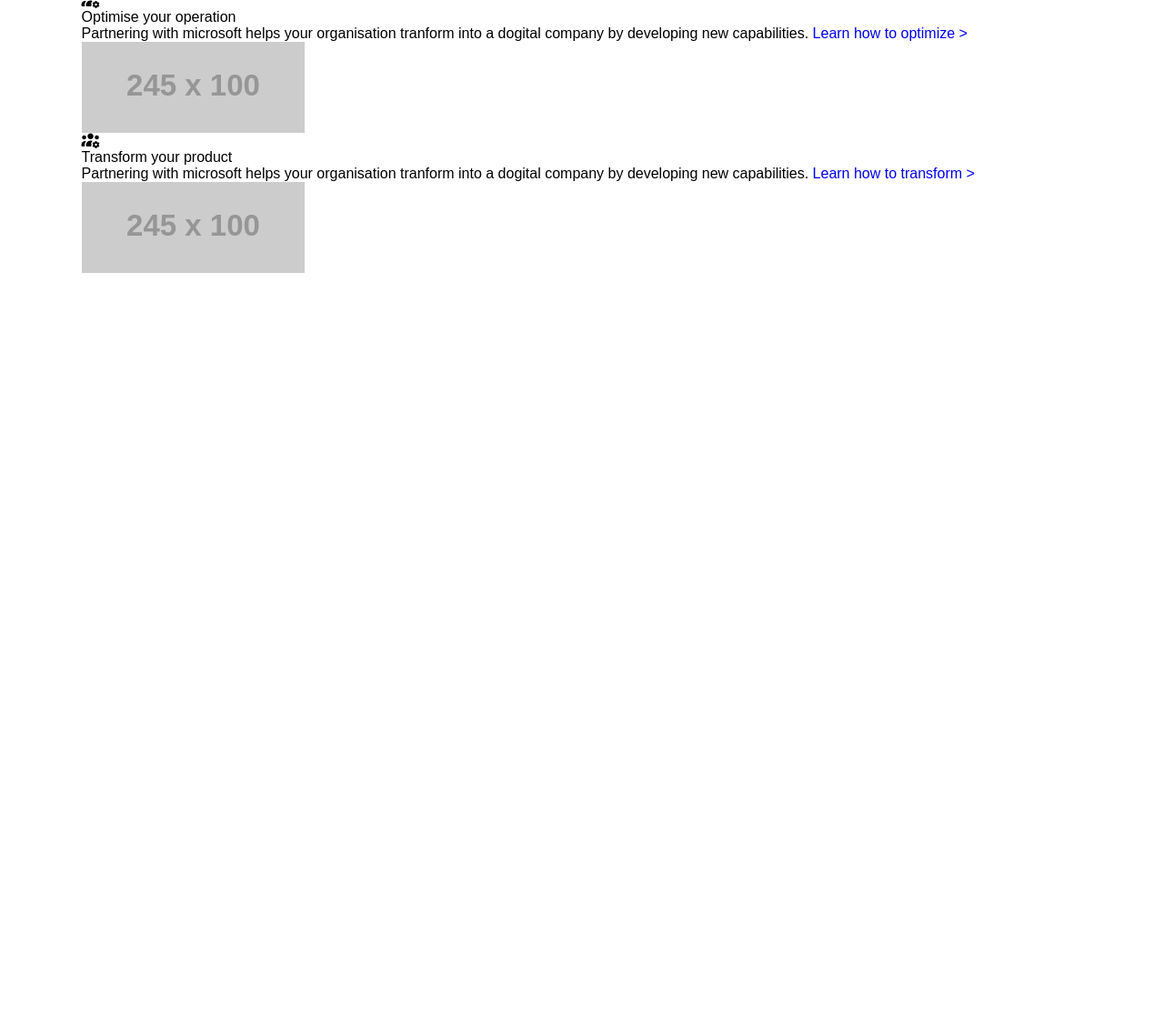
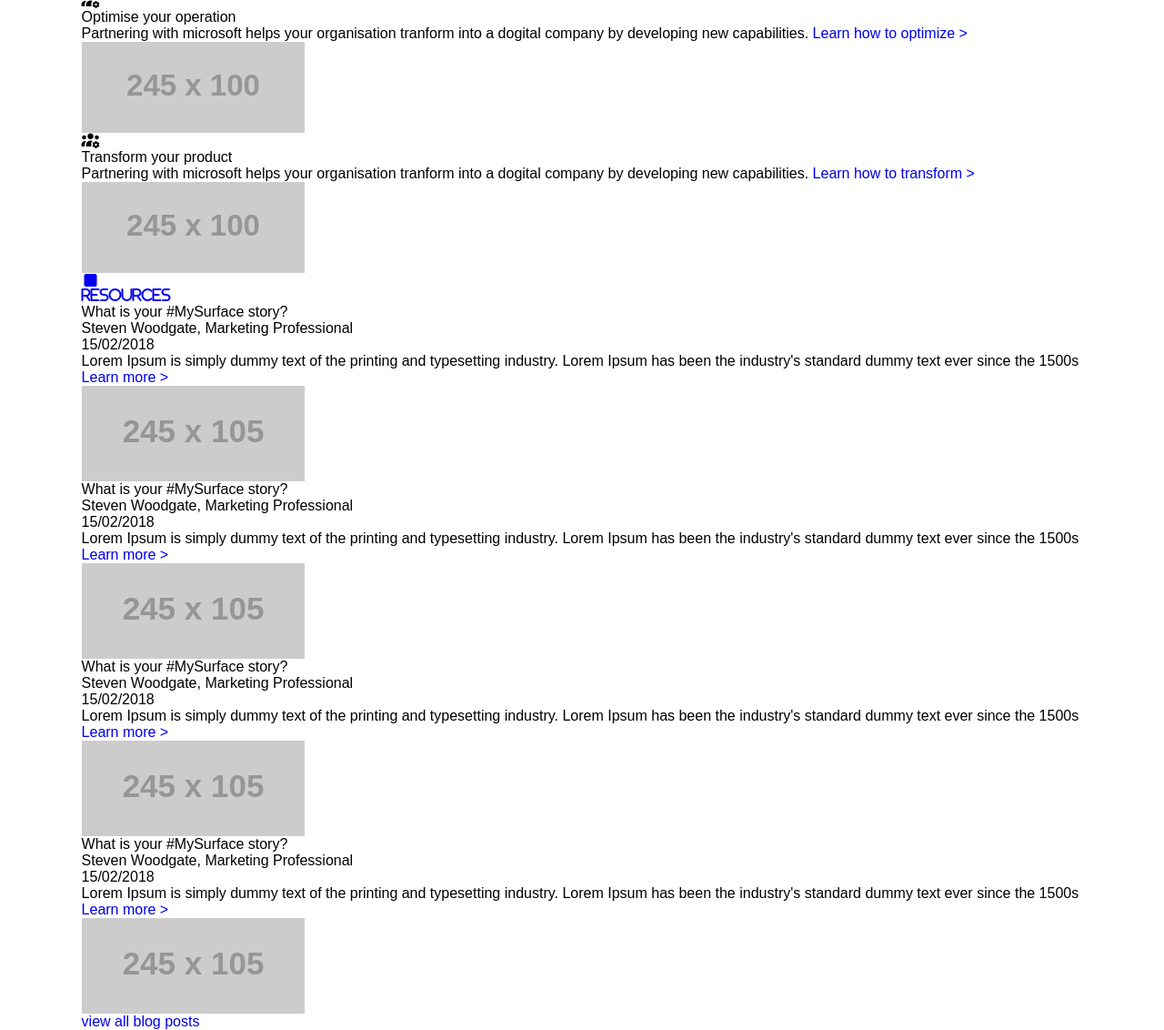
Before and after one commit to sadityaprdxn/task5, a plain HTML site: page index.html in a window 1280 px wide. Shown: the part 1593-2725 px from the top of the page at 91% size. Before the commit the page ends 1893 px from the top, so only its background shows below. Drawn offline with Linux system fonts and the light colour scheme; placeholder pictures from the web are drawn by us.

Commit message:
added resources

```diff
--- a/index.html
+++ b/index.html
@@ -250,6 +250,82 @@
       </section>
       <!-- product section end -->
 
+      <!-- resources section start -->
+      <section class="resources">
+        <div class="wrapper">
+          <a class="fa fa-square" href="#FIXME" title="Resources"> resources </a>
+          <ul class="stories">
+            <li>
+              <ul class="story">
+                <li>
+                  <h3>What is your &#35;MySurface story?</h3>
+                  <span>Steven Woodgate, Marketing Professional</span>
+                  <p>15/02/2018</p>
+                  <p>Lorem Ipsum is simply dummy text of the printing and typesetting industry. Lorem Ipsum has been the industry's standard dummy text ever since the 1500s</p>
+                  <a href="#FIXME" title="Learn more">Learn more &gt;</a>
+                </li>
+
+                <li>
+                  <figure><img src="https://via.placeholder.com/245x105" alt="Employee"></figure>
+                </li>
+              </ul>
+            </li>
+
+            <li>
+              <ul class="story">
+                <li>
+                  <h3>What is your &#35;MySurface story?</h3>
+                  <span>Steven Woodgate, Marketing Professional</span>
+                  <p>15/02/2018</p>
+                  <p>Lorem Ipsum is simply dummy text of the printing and typesetting industry. Lorem Ipsum has been the industry's standard dummy text ever since the 1500s</p>
+                  <a href="#FIXME" title="Learn more">Learn more &gt;</a>
+                </li>
+
+                <li>
+                  <figure><img src="https://via.placeholder.com/245x105" alt="Employee"></figure>
+                </li>
+              </ul>
+            </li>
+
+            <li>
+              <ul class="story">
+                <li>
+                  <h3>What is your &#35;MySurface story?</h3>
+                  <span>Steven Woodgate, Marketing Professional</span>
+                  <p>15/02/2018</p>
+                  <p>Lorem Ipsum is simply dummy text of the printing and typesetting industry. Lorem Ipsum has been the industry's standard dummy text ever since the 1500s</p>
+                  <a href="#FIXME" title="Learn more">Learn more &gt;</a>
+                </li>
+
+                <li>
+                  <figure><img src="https://via.placeholder.com/245x105" alt="Employee"></figure>
+                </li>
+              </ul>
+            </li>
+
+            <li>
+              <ul class="story">
+                <li>
+                  <h3>What is your &#35;MySurface story?</h3>
+                  <span>Steven Woodgate, Marketing Professional</span>
+                  <p>15/02/2018</p>
+                  <p>Lorem Ipsum is simply dummy text of the printing and typesetting industry. Lorem Ipsum has been the industry's standard dummy text ever since the 1500s</p>
+                  <a href="#FIXME" title="Learn more">Learn more &gt;</a>
+                </li>
+
+                <li>
+                  <figure><img src="https://via.placeholder.com/245x105" alt="Employee"></figure>
+                </li>
+              </ul>
+            </li>
+          </ul>
+
+          <a href="#FIXME" title="Blog posts">view all blog posts</a>
+
+        </div>
+      </section>
+      <!-- resources section end -->
+
 
     </main>
     <!--main section end-->
```
